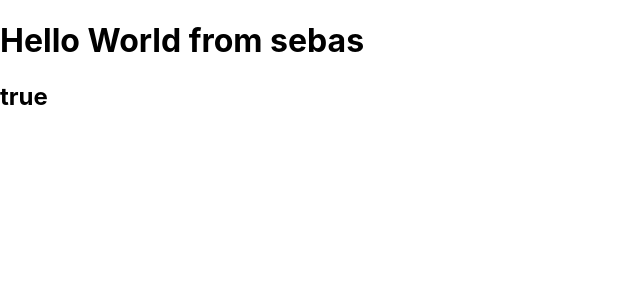
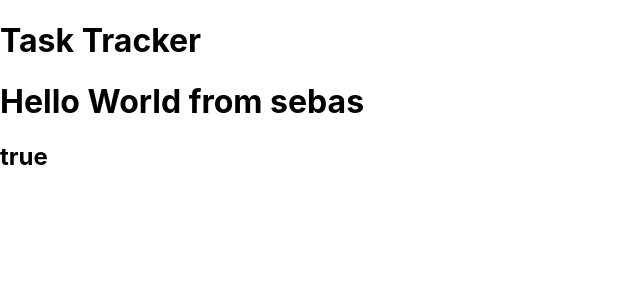
Before and after one commit to sodes-proxy/MERNStack-learning, a React (Create React App) app in the folder react-learning/: page / in a window 1280 px wide. Shown: the top 300 px of the page, without its empty margins (0-640 px from the left). Built offline with nearby package versions, Linux system fonts and the light colour scheme.

Commit message:
Creating and using a component

```diff
--- a/react-learning/src/App.js
+++ b/react-learning/src/App.js
@@ -1,15 +1,22 @@
-import logo from './logo.svg';
-import './App.css';
-
+import Header from "./components/Header";
 function App() {
   const name='sebas'
   const bool =true
   return (
     <div className="container">
+      <Header/>
       <h1>Hello World from {name}</h1>
       <h2>{bool?'true':'false'}</h2>
     </div>
   );
 }
+/* Example with class
+import React from 'react'
+class App extends React.Component{
+  render (){
+    return <h1>Hello from a class</h1>
+  }
+}
+*/
 
 export default App;
--- /dev/null
+++ b/react-learning/src/components/Header.js
@@ -0,0 +1,9 @@
+const Header = () => {
+    return (
+        <header>
+            <h1>Task Tracker</h1>
+        </header>
+    )
+}
+
+export default Header
```
